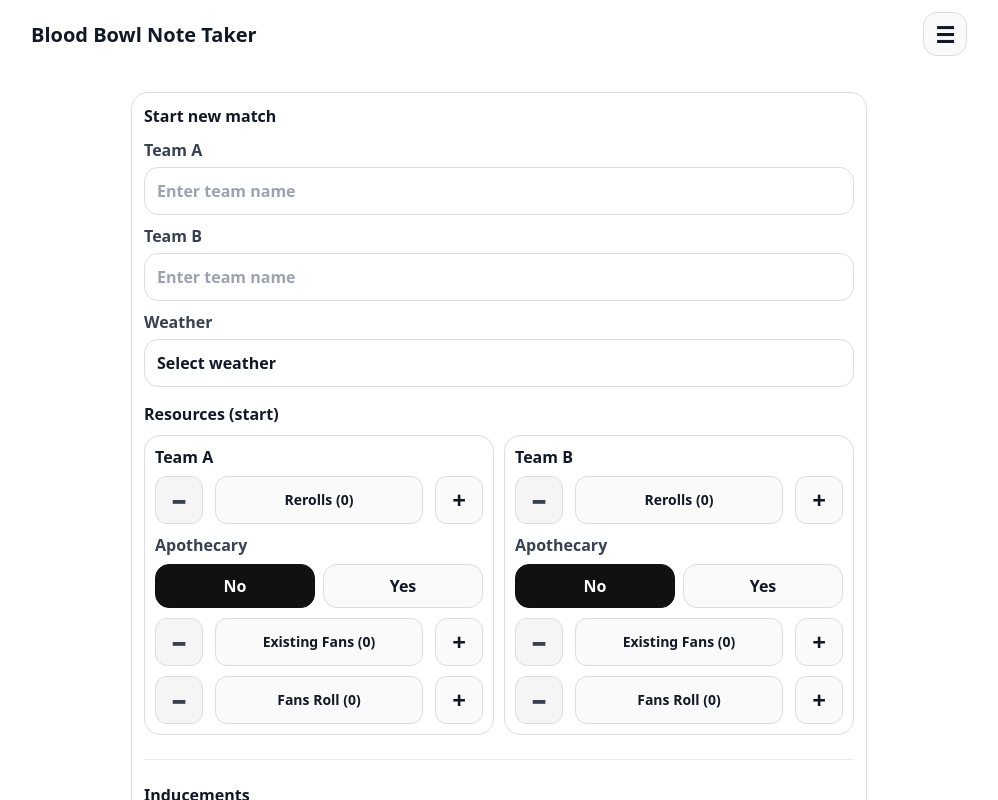
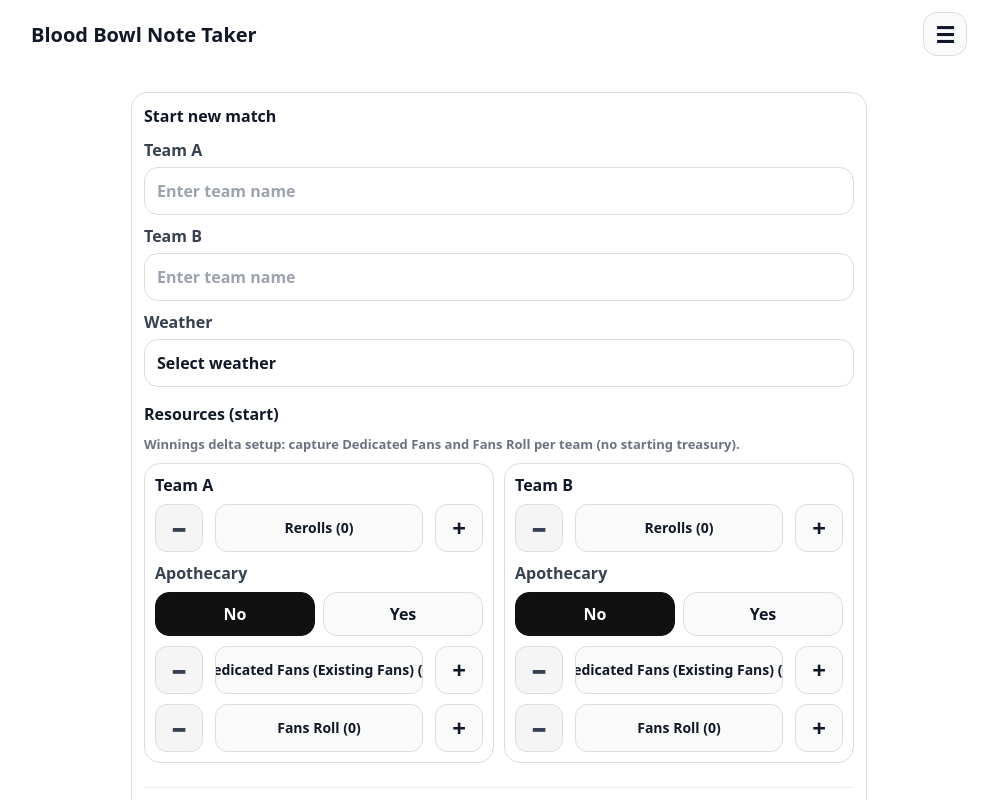
Before and after one commit to snoader/bb-match-notes, a React (Vite) app: page / in a window 1280 px wide. Shown: the top 800 px of the page, without its empty margins (141-1139 px from the left). Built offline with nearby package versions, Linux system fonts and the light colour scheme.

Commit message:
Add winnings-delta fan inputs copy and bump minor version

```diff
--- a/package.json
+++ b/package.json
@@ -1,7 +1,7 @@
 {
   "name": "bb",
   "private": true,
-  "version": "0.21.0",
+  "version": "0.22.0",
   "type": "module",
   "scripts": {
     "build": "tsc -b && vite build",
--- a/src/ui/screens/MatchStartScreen.tsx
+++ b/src/ui/screens/MatchStartScreen.tsx
@@ -187,18 +187,21 @@ export function MatchStartScreen() {
 
           {/* Resources */}
           <div style={{ fontWeight: 900, marginTop: 6 }}>Resources (start)</div>
+          <div style={{ fontSize: 13, color: "var(--text-muted)", fontWeight: 700 }}>
+            Winnings delta setup: capture Dedicated Fans and Fans Roll per team (no starting treasury).
+          </div>
           <div className="start-resource-grid" style={{ display: "grid", gap: 10 }}>
             <Box title={teamAName.trim() || "Team A"}>
               <Stepper label="Rerolls" value={ra} onChange={setRa} testId="team-a-rerolls" />
               <BooleanChoice label="Apothecary" value={aa} onChange={setAa} testId="team-a-apothecary" />
-              <Stepper label="Existing Fans" value={efa} onChange={setEfa} testId="team-a-existing-fans" />
+              <Stepper label="Dedicated Fans (Existing Fans)" value={efa} onChange={setEfa} testId="team-a-existing-fans" />
               <Stepper label="Fans Roll" value={fra} onChange={setFra} testId="team-a-fans-roll" />
             </Box>
 
             <Box title={teamBName.trim() || "Team B"}>
               <Stepper label="Rerolls" value={rb} onChange={setRb} testId="team-b-rerolls" />
               <BooleanChoice label="Apothecary" value={ab} onChange={setAb} testId="team-b-apothecary" />
-              <Stepper label="Existing Fans" value={efb} onChange={setEfb} testId="team-b-existing-fans" />
+              <Stepper label="Dedicated Fans (Existing Fans)" value={efb} onChange={setEfb} testId="team-b-existing-fans" />
               <Stepper label="Fans Roll" value={frb} onChange={setFrb} testId="team-b-fans-roll" />
             </Box>
           </div>
```
Also changed, not shown: 1 other file (tests, documents, lock files or other folders).
